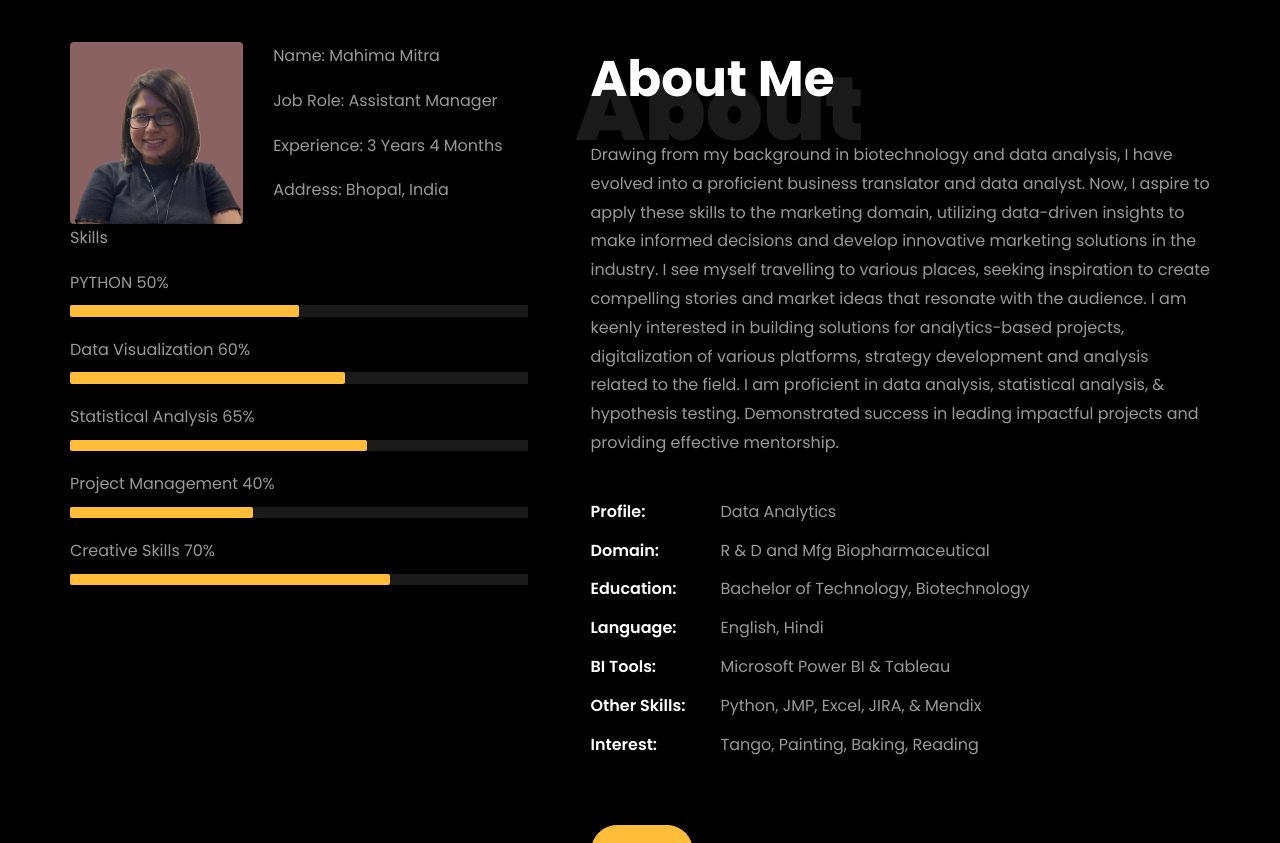
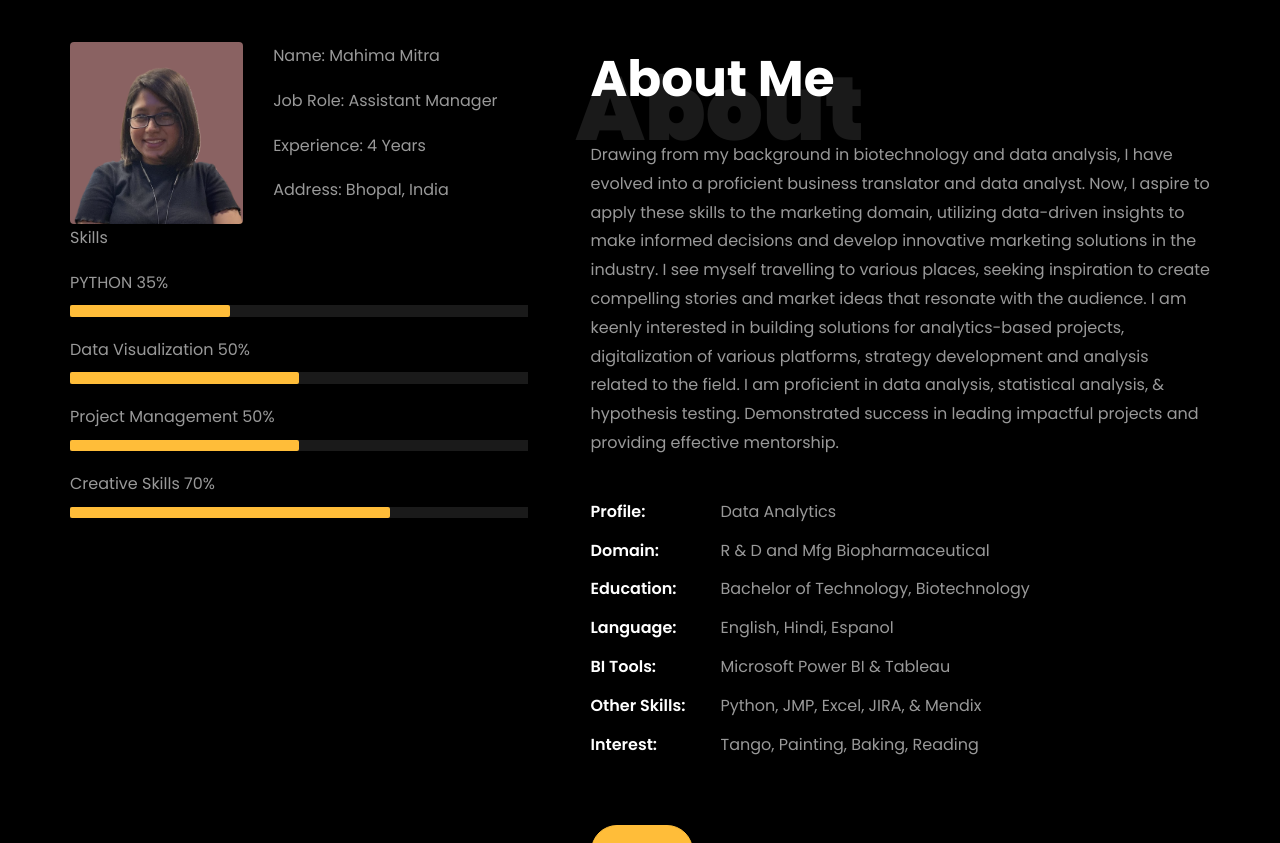
Before and after one commit to Mahima-Mitra/Mahima-Mitra.github.io, a plain HTML site: page index.html in a window 1280 px wide. Shown: the part 820-1663 px from the top of the page. Drawn offline with Linux system fonts and the light colour scheme; files whose address does not match are found by name.

Commit message:
Update index.html

```diff
--- a/index.html
+++ b/index.html
@@ -160,7 +160,7 @@
 
 						// Create an array of typing text
 						const typingTexts = [
-						'Data Analyst  ',
+						'Business Analyst  ',
 						'Tanguera  ',
 						'Painter   ',
 						];
@@ -222,7 +222,7 @@
 									  <div class="about-info">
 										<p><span class="title-s">Name: </span> <span>Mahima Mitra</span></p>
 										<p><span class="title-s">Job Role: </span> <span>Assistant Manager</span></p>
-										<p><span class="title-s">Experience: </span> <span>3 Years 4 Months</span></p>
+										<p><span class="title-s">Experience: </span> <span>4 Years</span></p>
 										<p><span class="title-s">Address: </span> <span>Bhopal, India</span></p>
 									  </div>
 									</div>
@@ -230,27 +230,27 @@
 
 								<div class="skill-mf">
 									<p class="title-s">Skills</p>
-									<span>PYTHON</span> <span class="pull-right">50%</span>
+									<span>PYTHON</span> <span class="pull-right">35%</span>
 									<div class="progress">
-										<div class="progress-bar" role="progressbar" style="width: 50%;" aria-valuenow="95" aria-valuemin="0"
+										<div class="progress-bar" role="progressbar" style="width: 35%;" aria-valuenow="95" aria-valuemin="0"
 											aria-valuemax="100"></div>
 									</div>
 
-									<span>Data Visualization</span> <span class="pull-right">60%</span>
+									<span>Data Visualization</span> <span class="pull-right">50%</span>
 									<div class="progress">
-										<div class="progress-bar" role="progressbar" style="width: 60%" aria-valuenow="85" aria-valuemin="0"
+										<div class="progress-bar" role="progressbar" style="width: 50%" aria-valuenow="85" aria-valuemin="0"
 											aria-valuemax="100"></div>
 									</div>
 
-									<span>Statistical Analysis</span> <span class="pull-right">65%</span>
+<!-- 									<span>Statistical Analysis</span> <span class="pull-right">40%</span>
 									<div class="progress">
-										<div class="progress-bar" role="progressbar" style="width: 65%" aria-valuenow="90" aria-valuemin="0"
+										<div class="progress-bar" role="progressbar" style="width: 40%" aria-valuenow="90" aria-valuemin="0"
 											aria-valuemax="100"></div>
-									</div>
+									</div> -->
 
-									<span>Project Management</span> <span class="pull-right">40%</span>
+									<span>Project Management</span> <span class="pull-right">50%</span>
 									<div class="progress">
-										<div class="progress-bar" role="progressbar" style="width: 40%" aria-valuenow="85" aria-valuemin="0"
+										<div class="progress-bar" role="progressbar" style="width: 50%" aria-valuenow="85" aria-valuemin="0"
 											aria-valuemax="100"></div>
 									</div>
 
@@ -282,7 +282,7 @@
 									<li class="d-flex"><span>Profile:</span> <span>Data Analytics </span></li>
 									<li class="d-flex"><span>Domain:</span> <span>R &amp; D and Mfg Biopharmaceutical</span></li>
 									<li class="d-flex"><span>Education:</span> <span>Bachelor of Technology, Biotechnology</span></li>
-									<li class="d-flex"><span>Language:</span> <span>English, Hindi</span></li>
+									<li class="d-flex"><span>Language:</span> <span>English, Hindi, Espanol</span></li>
 									<li class="d-flex"><span>BI Tools:</span> <span>Microsoft Power BI &amp; Tableau</span></li>
 									<li class="d-flex"><span>Other Skills:</span> <span>Python, JMP, Excel, JIRA, &amp; Mendix</span></li>
 									<li class="d-flex"><span>Interest:</span> <span>Tango, Painting, Baking, Reading</span></li>
```
